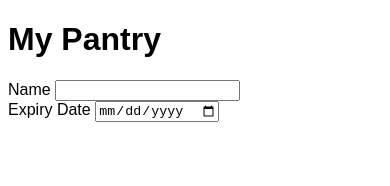
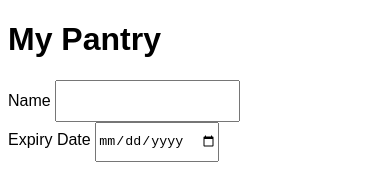
Before and after one commit to shinglyu/pantry_organizer, a plain HTML site: page index.html in a window 390 px wide. Drawn offline with Linux system fonts and the light colour scheme.

Commit message:
Make the form bigger for mobile

```diff
--- a/index.html
+++ b/index.html
@@ -21,6 +21,9 @@
         }
         li.expiring {
             color: orange;
+        }
+        #name,#expiry-date {
+          height: 36px;
         }
     </style>
 </head>
```
